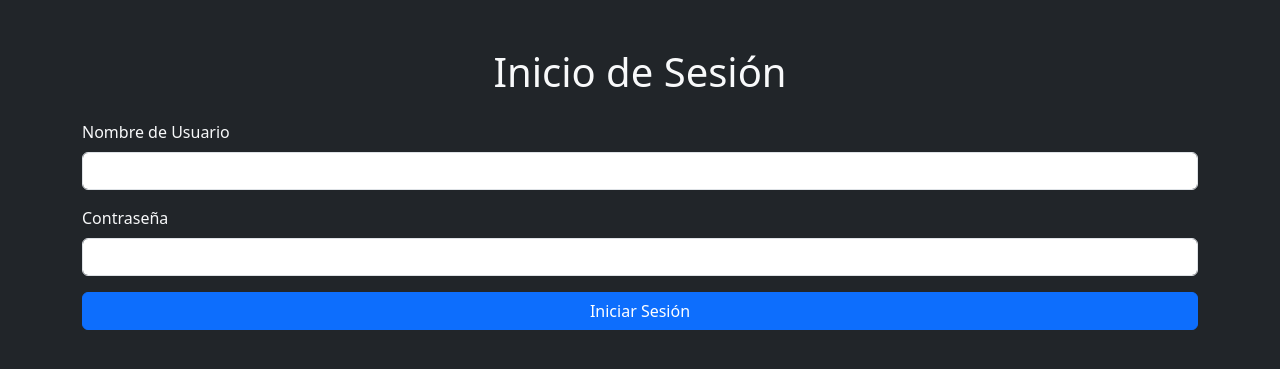
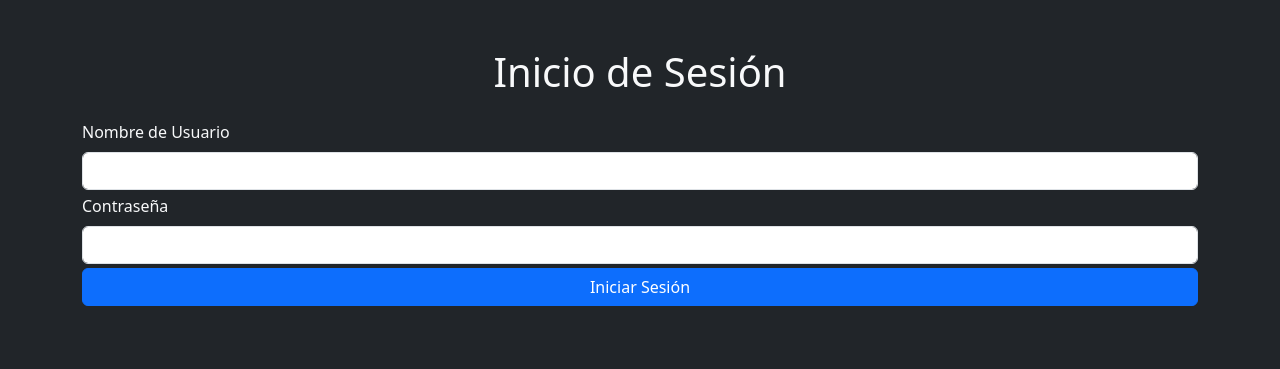
Before and after one commit to killwill22/compromisoscredibike, a Flask app: page / in a window 1280 px wide. Shown: the top 369 px of the page. Run offline with Flask 3, Linux system fonts and the light colour scheme.

Commit message:
se actualiza error

```diff
--- a/run.py
+++ b/run.py
@@ -215,7 +215,5 @@ def search_client():
 
 
 
-
-
 if __name__ == '__main__':
     app.run(debug=True)
--- a/templates/create_client.html
+++ b/templates/create_client.html
@@ -12,7 +12,7 @@
             <div class="container-fluid">
                 <ul class="navbar-nav me-auto">
                     <li class="nav-item">
-                        <a class="btn btn-success me-2" href="{{ url_for('create_payment_commitment') }}">Crear Compromiso</a>
+                        <a class="btn btn-success me-2" href="{{ url_for('crear_compromiso') }}">Crear Compromiso</a>
                     </li>
                     <li class="nav-item">
                         <a class="btn btn-info me-2" href="{{ url_for('list_payment_commitments') }}">Listar Compromisos</a>
--- a/templates/list_clients.html
+++ b/templates/list_clients.html
@@ -12,7 +12,7 @@
             <div class="container-fluid">
                 <ul class="navbar-nav me-auto">
                     <li class="nav-item">
-                        <a class="btn btn-success me-2" href="{{ url_for('create_payment_commitment') }}">Crear Compromiso</a>
+                        <a class="btn btn-success me-2" href="{{ url_for('crear_compromiso') }}">Crear Compromiso</a>
                     </li>
                     <li class="nav-item">
                         <a class="btn btn-info me-2" href="{{ url_for('list_payment_commitments') }}">Listar Compromisos</a>
--- a/templates/login.html
+++ b/templates/login.html
@@ -10,11 +10,11 @@
     <div class="container mt-5">
         <h1 class="text-center">Inicio de Sesión</h1>
         <form method="POST" action="{{ url_for('login') }}" class="mt-4">
-            <div class="mb-3">
+            <div class="mb-1">
                 <label for="nombre_usuario" class="form-label">Nombre de Usuario</label>
                 <input type="text" class="form-control" id="nombre_usuario" name="nombre_usuario" required>
             </div>
-            <div class="mb-3">
+            <div class="mb-1">
                 <label for="contrasena" class="form-label">Contraseña</label>
                 <input type="password" class="form-control" id="contrasena" name="contrasena" required>
             </div>
--- a/templates/search_client.html
+++ b/templates/search_client.html
@@ -12,7 +12,7 @@
             <div class="container-fluid">
                 <ul class="navbar-nav me-auto">
                     <li class="nav-item">
-                        <a class="btn btn-success me-2" href="{{ url_for('create_payment_commitment') }}">Crear Compromiso</a>
+                        <a class="btn btn-success me-2" href="{{ url_for('crear_compromiso') }}">Crear Compromiso</a>
                     </li>
                     <li class="nav-item">
                         <a class="btn btn-info me-2" href="{{ url_for('list_payment_commitments') }}">Listar Compromisos</a>
```
